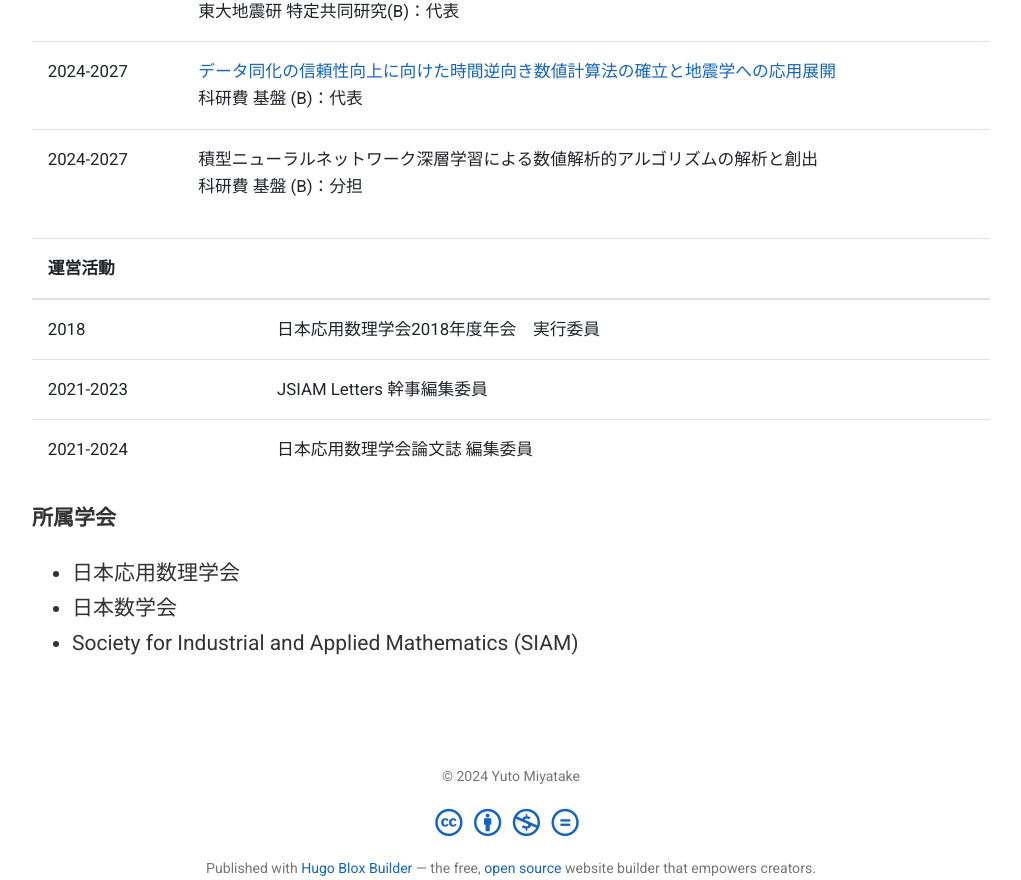
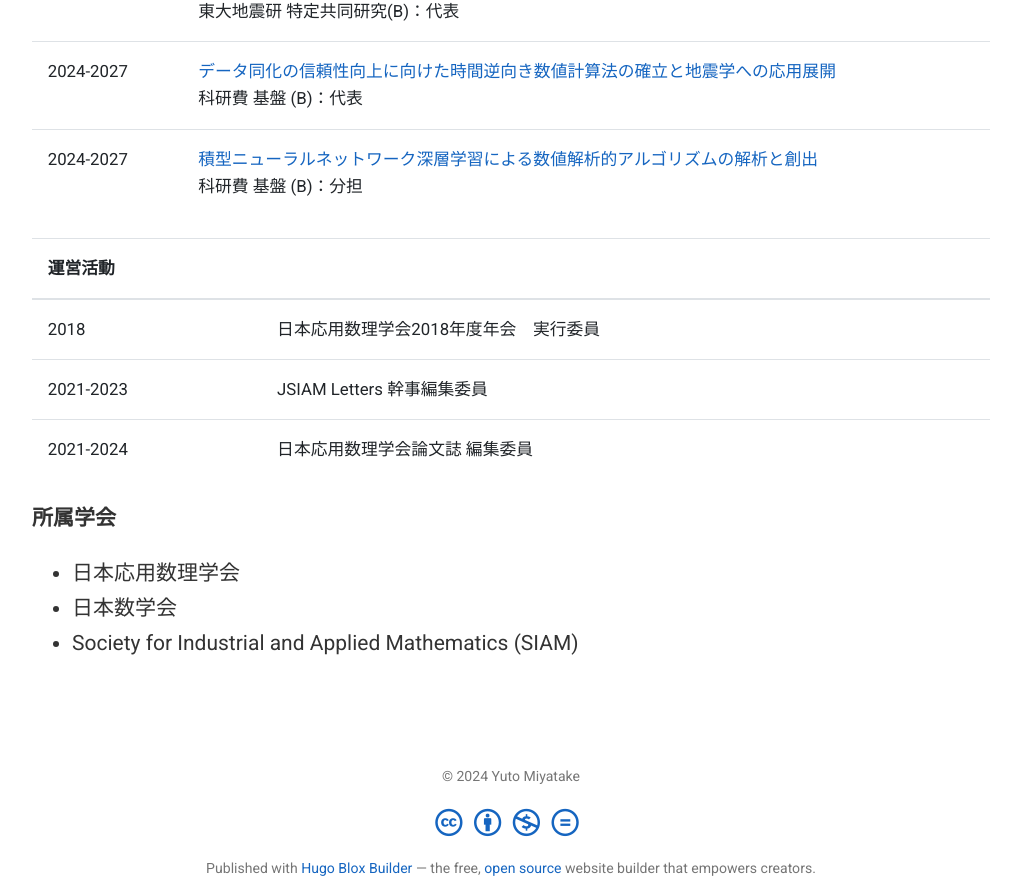
Before and after one commit to yutomiyatake/yutomiyatake.github.io, a plain HTML site: page cv/index.html in a window 1280 px wide. Shown: the part 2991-3871 px from the top of the page, without its empty margins (129-1150 px from the left). Drawn offline with nearby package versions, Linux system fonts and the light colour scheme; some icons are missing.

Commit message:
update cv

```diff
--- a/cv/index.html
+++ b/cv/index.html
@@ -1004,7 +1004,7 @@
 </tr>
 <tr>
 <td>2024-2027</td>
-<td>積型ニューラルネットワーク深層学習による数値解析的アルゴリズムの解析と創出<br />科研費 基盤 (B)：分担</td>
+<td><a href="https://kaken.nii.ac.jp/ja/grant/KAKENHI-PROJECT-24K00540/" target="_blank" rel="noopener">積型ニューラルネットワーク深層学習による数値解析的アルゴリズムの解析と創出</a><br />科研費 基盤 (B)：分担</td>
 </tr>
 </tbody>
 </table>
```
